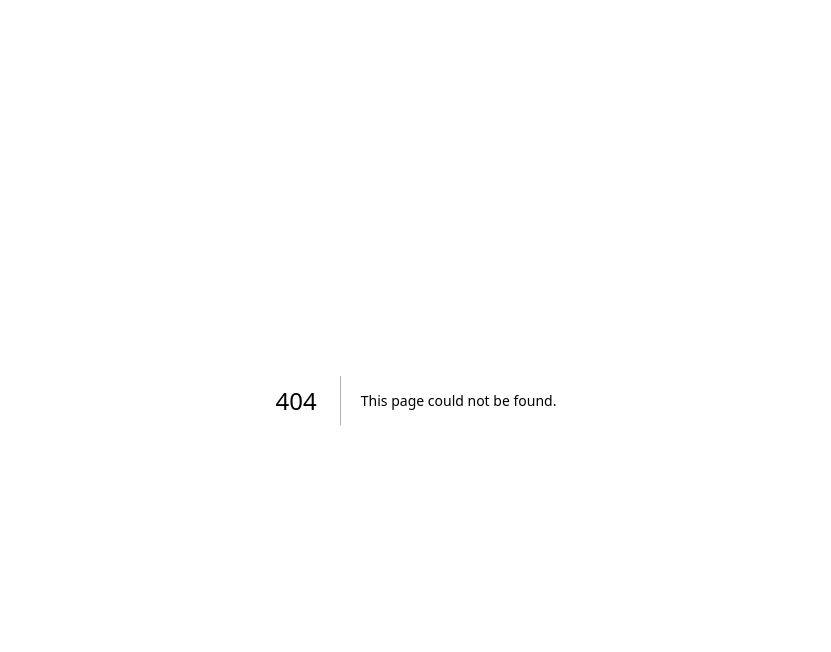
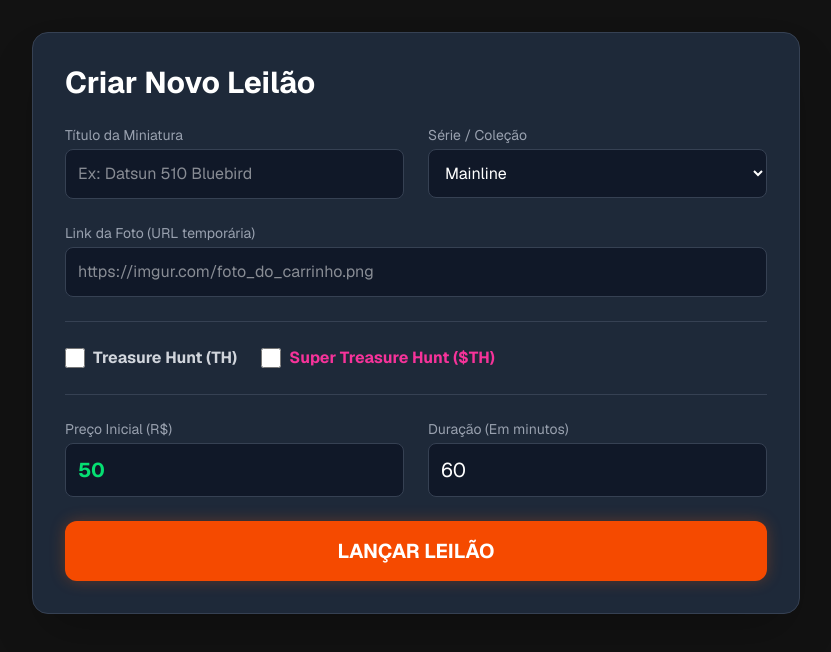
Before and after one commit to ggoulartec/box-64, a Next.js app in the folder frontend/: page /admin/novo-leilao in a window 1280 px wide. Before the commit this address had no page. Shown: the top 652 px of the page, without its empty margins (224-1055 px from the left). Built offline with nearby package versions, Linux system fonts and the light colour scheme.

Commit message:
Criando página de configuração do leilão para testes.

```diff
--- /dev/null
+++ b/frontend/app/admin/novo-leilao/page.jsx
@@ -0,0 +1,142 @@
+'use client';
+
+import {useState} from 'react';
+
+export default function NovoLeilaoAdmin() {
+    const [loading, setLoading] = useState(false);
+    const [mensagem, setMensagem] = useState('');
+
+    // Estado para guardar tudo que for digitado
+    const [form, setForm] = useState({
+        titulo: '',
+        descricao: '',
+        estado: 'Novo/Lacrado',
+        serie: 'Mainline',
+        ano: 2024,
+        is_th: false,
+        is_sth: false,
+        preco_inicial: 50, // Em Reais (o backend converte pra centavos)
+        duracao_minutos: 60,
+        is_anonimo: false,
+        foto_url: '' // Simplificação para o teste inicial
+    });
+
+    const handleChange = (e) => {
+        const {name, value, type, checked} = e.target;
+        setForm({...form, [name]: type === 'checkbox' ? checked : value});
+    };
+
+    const handleSubmit = async (e) => {
+        e.preventDefault();
+        setLoading(true);
+        setMensagem('');
+
+        // Preparando os dados (calculando datas e centavos)
+        const agora = new Date();
+        const dataFim = new Date(agora.getTime() + form.duracao_minutos * 60000);
+
+        const payload = {
+            ...form,
+            vendedor_id: "seu_id_temporario_123", // Será trocado quando tivermos Login
+            preco_inicial: form.preco_inicial * 100, // Converte R$ 50 para 5000 centavos
+            data_inicio: agora.toISOString(),
+            data_fim: dataFim.toISOString(),
+            fotos: [form.foto_url]
+        };
+
+        try {
+            const resposta = await fetch('http://localhost:3001/api/leiloes', {
+                method: 'POST',
+                headers: {'Content-Type': 'application/json'},
+                body: JSON.stringify(payload)
+            });
+
+            if (resposta.ok) {
+                setMensagem('✅ Leilão criado e pronto para a pista!');
+                // Aqui poderíamos limpar o formulário ou redirecionar
+            } else {
+                setMensagem('❌ Erro ao criar o leilão.');
+            }
+        } catch (erro) {
+            setMensagem('❌ Erro de conexão com o servidor.');
+        }
+
+        setLoading(false);
+    };
+
+    return (
+        <div className="min-h-screen bg-[#121212] text-gray-100 p-8 font-sans">
+            <div className="max-w-3xl mx-auto bg-gray-800 p-8 rounded-2xl shadow-2xl border border-gray-700">
+                <h1 className="text-3xl font-bold text-white mb-6">Criar Novo Leilão</h1>
+
+                {mensagem && (
+                    <div className="mb-6 p-4 rounded-lg bg-gray-700 font-bold text-center border border-gray-600">
+                        {mensagem}
+                    </div>
+                )}
+
+                <form onSubmit={handleSubmit} className="space-y-6">
+                    {/* Seção 1: Dados do Carro */}
+                    <div className="grid grid-cols-1 md:grid-cols-2 gap-6">
+                        <div>
+                            <label className="block text-sm text-gray-400 mb-1">Título da Miniatura</label>
+                            <input type="text" name="titulo" required onChange={handleChange} value={form.titulo}
+                                   className="w-full bg-gray-900 border border-gray-700 rounded-lg p-3 text-white focus:ring-2 focus:ring-orange-500 outline-none"
+                                   placeholder="Ex: Datsun 510 Bluebird"/>
+                        </div>
+                        <div>
+                            <label className="block text-sm text-gray-400 mb-1">Série / Coleção</label>
+                            <select name="serie" onChange={handleChange} value={form.serie}
+                                    className="w-full bg-gray-900 border border-gray-700 rounded-lg p-3 text-white outline-none">
+                                <option>Mainline</option>
+                                <option>Premium / Car Culture</option>
+                                <option>Red Line Club (RLC)</option>
+                            </select>
+                        </div>
+                    </div>
+
+                    <div>
+                        <label className="block text-sm text-gray-400 mb-1">Link da Foto (URL temporária)</label>
+                        <input type="url" name="foto_url" onChange={handleChange} value={form.foto_url}
+                               className="w-full bg-gray-900 border border-gray-700 rounded-lg p-3 text-white outline-none"
+                               placeholder="https://imgur.com/foto_do_carrinho.png"/>
+                    </div>
+
+                    <div className="flex gap-6 border-y border-gray-700 py-6">
+                        <label className="flex items-center gap-2 cursor-pointer">
+                            <input type="checkbox" name="is_th" onChange={handleChange} checked={form.is_th}
+                                   className="w-5 h-5 accent-orange-500"/>
+                            <span className="text-gray-300 font-bold">Treasure Hunt (TH)</span>
+                        </label>
+                        <label className="flex items-center gap-2 cursor-pointer">
+                            <input type="checkbox" name="is_sth" onChange={handleChange} checked={form.is_sth}
+                                   className="w-5 h-5 accent-orange-500"/>
+                            <span className="text-pink-500 font-bold">Super Treasure Hunt ($TH)</span>
+                        </label>
+                    </div>
+
+                    {/* Seção 2: Regras de Negócio */}
+                    <div className="grid grid-cols-1 md:grid-cols-2 gap-6">
+                        <div>
+                            <label className="block text-sm text-gray-400 mb-1">Preço Inicial (R$)</label>
+                            <input type="number" name="preco_inicial" min="1" required onChange={handleChange}
+                                   value={form.preco_inicial}
+                                   className="w-full bg-gray-900 border border-gray-700 rounded-lg p-3 text-green-400 font-bold text-xl outline-none"/>
+                        </div>
+                        <div>
+                            <label className="block text-sm text-gray-400 mb-1">Duração (Em minutos)</label>
+                            <input type="number" name="duracao_minutos" min="1" required onChange={handleChange}
+                                   value={form.duracao_minutos}
+                                   className="w-full bg-gray-900 border border-gray-700 rounded-lg p-3 text-white text-xl outline-none"/>
+                        </div>
+                    </div>
+
+                    <button type="submit" disabled={loading}
+                            className="w-full bg-orange-600 hover:bg-orange-500 disabled:bg-gray-600 text-white font-bold text-xl py-4 rounded-xl transition-all shadow-[0_0_15px_rgba(234,88,12,0.3)]">
+                        {loading ? 'Salvando...' : 'LANÇAR LEILÃO'}
+                    </button>
+                </form>
+            </div>
+        </div>
+    );
+}
--- a/frontend/app/leilao/[id]/page.jsx
+++ b/frontend/app/leilao/[id]/page.jsx
@@ -1,12 +1,12 @@
 'use client'; // Avisa o Next.js que esta tela precisa rodar no navegador para ter interatividade
 
-import {useEffect, useState} from 'react';
-import {io} from 'socket.io-client';
+import { useEffect, useState } from 'react';
+import { io } from 'socket.io-client';
 
 // Conecta ao nosso servidor Node.js (depois trocamos pela URL do Render)
 const socket = io('http://localhost:3001');
 
-export default function SalaDeLeilao({params}) {
+export default function SalaDeLeilao({ params }) {
     const leilaoId = params.id || "leilao_datsun_123";
 
     // Estados da nossa tela
@@ -14,6 +14,17 @@ export default function SalaDeLeilao({params}) {
     const [tempoRestante, setTempoRestante] = useState(0);
     const [historico, setHistorico] = useState([]);
     const [mensagemErro, setMensagemErro] = useState('');
+
+    // Função para manter o relógio rodando na tela
+    const atualizarRelogio = (dataFimMs) => {
+        const intervalo = setInterval(() => {
+            const agora = Date.now();
+            const diff = Math.max(0, Math.floor((dataFimMs - agora) / 1000));
+            setTempoRestante(diff);
+
+            if (diff <= 0) clearInterval(intervalo);
+        }, 1000);
+    };
 
     // Efeito que roda assim que a página abre
     useEffect(() => {
@@ -58,17 +69,6 @@ export default function SalaDeLeilao({params}) {
         };
     }, [leilaoId]);
 
-    // Função para manter o relógio rodando na tela
-    const atualizarRelogio = (dataFimMs) => {
-        const intervalo = setInterval(() => {
-            const agora = Date.now();
-            const diff = Math.max(0, Math.floor((dataFimMs - agora) / 1000));
-            setTempoRestante(diff);
-
-            if (diff <= 0) clearInterval(intervalo);
-        }, 1000);
-    };
-
     // Função do botão gigante laranja
     const handleDarLance = () => {
         // Simulando o cálculo do próximo lance no frontend só para enviar o valor certo
@@ -85,7 +85,7 @@ export default function SalaDeLeilao({params}) {
 
     // Formata o dinheiro (de centavos para Reais)
     const formatarDinheiro = (centavos) => {
-        return (centavos / 100).toLocaleString('pt-BR', {style: 'currency', currency: 'BRL'});
+        return (centavos / 100).toLocaleString('pt-BR', { style: 'currency', currency: 'BRL' });
     };
 
     // Cores de alerta para o relógio
@@ -135,8 +135,7 @@ export default function SalaDeLeilao({params}) {
                 </div>
 
                 {/* Feed de Histórico ao Vivo */}
-                <div
-                    className="bg-gray-800 p-6 rounded-2xl border border-gray-700 flex-1 overflow-hidden flex flex-col">
+                <div className="max-h-[539px] bg-gray-800 p-6 rounded-2xl border border-gray-700 flex-1 overflow-hidden flex flex-col">
                     <h3 className="text-lg font-bold mb-4 border-b border-gray-700 pb-2">Histórico de Lances</h3>
                     <div className="flex-1 overflow-y-auto space-y-3">
                         {historico.length === 0 ? (
@@ -144,7 +143,7 @@ export default function SalaDeLeilao({params}) {
                         ) : (
                             historico.map((h, i) => (
                                 <div key={i}
-                                     className="flex justify-between items-center bg-gray-700/50 p-3 rounded-lg">
+                                    className="flex justify-between items-center bg-gray-700/50 p-3 rounded-lg">
                                     <div>
                                         <p className="font-bold text-gray-200">{h.usuario}</p>
                                         <p className="text-xs text-gray-400">{h.hora}</p>
--- a/frontend/app/page.tsx
+++ b/frontend/app/page.tsx
@@ -1,65 +1,112 @@
-import Image from "next/image";
+'use client';
 
-export default function Home() {
-  return (
-    <div className="flex flex-col flex-1 items-center justify-center bg-zinc-50 font-sans dark:bg-black">
-      <main className="flex flex-1 w-full max-w-3xl flex-col items-center justify-between py-32 px-16 bg-white dark:bg-black sm:items-start">
-        <Image
-          className="dark:invert"
-          src="/next.svg"
-          alt="Next.js logo"
-          width={100}
-          height={20}
-          priority
-        />
-        <div className="flex flex-col items-center gap-6 text-center sm:items-start sm:text-left">
-          <h1 className="max-w-xs text-3xl font-semibold leading-10 tracking-tight text-black dark:text-zinc-50">
-            To get started, edit the page.tsx file.
-          </h1>
-          <p className="max-w-md text-lg leading-8 text-zinc-600 dark:text-zinc-400">
-            Looking for a starting point or more instructions? Head over to{" "}
-            <a
-              href="https://vercel.com/templates?framework=next.js&utm_source=create-next-app&utm_medium=appdir-template-tw&utm_campaign=create-next-app"
-              className="font-medium text-zinc-950 dark:text-zinc-50"
-            >
-              Templates
-            </a>{" "}
-            or the{" "}
-            <a
-              href="https://nextjs.org/learn?utm_source=create-next-app&utm_medium=appdir-template-tw&utm_campaign=create-next-app"
-              className="font-medium text-zinc-950 dark:text-zinc-50"
-            >
-              Learning
-            </a>{" "}
-            center.
-          </p>
+import {useEffect, useState} from 'react';
+import Link from 'next/link';
+
+export default function HomeMarketplace() {
+    const [leiloes, setLeiloes] = useState([]);
+    const [loading, setLoading] = useState(true);
+
+    useEffect(() => {
+        // Busca os dados reais do nosso backend
+        const buscarLeiloes = async () => {
+            try {
+                // Se estiver com o Supabase desligado no teste, use dados falsos aqui
+                const resposta = await fetch('http://localhost:3001/api/leiloes');
+                if (resposta.ok) {
+                    const dados = await resposta.json();
+                    setLeiloes(dados);
+                }
+            } catch (error) {
+                console.error("Erro de conexão", error);
+            } finally {
+                setLoading(false);
+            }
+        };
+
+        buscarLeiloes();
+    }, []);
+
+    const formatarDinheiro = (centavos: number) => {
+        return (centavos / 100).toLocaleString('pt-BR', {style: 'currency', currency: 'BRL'});
+    };
+
+    return (
+        <div className="min-h-screen bg-[#121212] text-gray-100 p-8 font-sans">
+            <div className="max-w-7xl mx-auto">
+
+                {/* Cabeçalho da Vitrine */}
+                <div className="flex justify-between items-end mb-10 border-b border-gray-800 pb-6">
+                    <div>
+                        <h1 className="text-4xl font-black text-white tracking-tight">Box<span
+                            className="text-orange-500">64</span></h1>
+                        <p className="text-gray-400 mt-2">Leilões exclusivos de miniaturas raras.</p>
+                    </div>
+                    <Link href="/admin/novo-leilao"
+                          className="text-sm font-bold text-orange-500 hover:text-orange-400 transition-colors">
+                        + Vender Miniatura
+                    </Link>
+                </div>
+
+                {/* Grid de Produtos */}
+                {loading ? (
+                    <p className="text-center text-gray-500 mt-20 animate-pulse">Buscando máquinas na garagem...</p>
+                ) : (
+                    <div className="grid grid-cols-1 sm:grid-cols-2 md:grid-cols-3 lg:grid-cols-4 gap-6">
+                        {leiloes.map((leilao) => (
+                            <Link href={`/leilao/${leilao.id}`} key={leilao.id} className="group cursor-pointer">
+                                <div
+                                    className="bg-gray-800 rounded-2xl overflow-hidden border border-gray-700 hover:border-orange-500 transition-all shadow-lg hover:shadow-[0_0_20px_rgba(234,88,12,0.15)] flex flex-col h-full">
+
+                                    {/* Área da Foto */}
+                                    <div
+                                        className="h-48 bg-gray-700 relative flex items-center justify-center overflow-hidden">
+                                        {leilao.miniaturas?.fotos?.[0] ? (
+                                            <img src={leilao.miniaturas.fotos[0]} alt="Carro"
+                                                 className="w-full h-full object-cover group-hover:scale-105 transition-transform duration-500"/>
+                                        ) : (
+                                            <span className="text-gray-500 font-bold">Sem Imagem</span>
+                                        )}
+
+                                        {/* Tags Especiais (STH / TH) */}
+                                        {leilao.miniaturas?.is_sth && (
+                                            <span
+                                                className="absolute top-3 right-3 bg-pink-600 text-white text-xs font-black px-2 py-1 rounded-md shadow-md">
+                                                $TH
+                                            </span>
+                                        )}
+                                    </div>
+
+                                    {/* Informações do Leilão */}
+                                    <div className="p-5 flex flex-col flex-1">
+                                        <p className="text-xs text-gray-400 uppercase tracking-wider mb-1 font-semibold">
+                                            {leilao.miniaturas?.serie || 'Mainline'}
+                                        </p>
+                                        <h3 className="text-lg font-bold text-white leading-tight mb-4 flex-1">
+                                            {leilao.miniaturas?.titulo || 'HotWheels Misterioso'}
+                                        </h3>
+
+                                        <div
+                                            className="flex justify-between items-end pt-4 border-t border-gray-700/50">
+                                            <div>
+                                                <p className="text-xs text-gray-500 font-medium">Lance Atual</p>
+                                                <p className="text-xl font-black text-green-400">
+                                                    {formatarDinheiro(leilao.lance_atual)}
+                                                </p>
+                                            </div>
+                                            <div className="bg-gray-900 px-3 py-1.5 rounded-lg border border-gray-700">
+                                                <p className="text-xs text-orange-400 font-bold">Ver Sala ➔</p>
+                                            </div>
+                                        </div>
+                                    </div>
+
+                                </div>
+                            </Link>
+                        ))}
+                    </div>
+                )}
+
+            </div>
         </div>
-        <div className="flex flex-col gap-4 text-base font-medium sm:flex-row">
-          <a
-            className="flex h-12 w-full items-center justify-center gap-2 rounded-full bg-foreground px-5 text-background transition-colors hover:bg-[#383838] dark:hover:bg-[#ccc] md:w-[158px]"
-            href="https://vercel.com/new?utm_source=create-next-app&utm_medium=appdir-template-tw&utm_campaign=create-next-app"
-            target="_blank"
-            rel="noopener noreferrer"
-          >
-            <Image
-              className="dark:invert"
-              src="/vercel.svg"
-              alt="Vercel logomark"
-              width={16}
-              height={16}
-            />
-            Deploy Now
-          </a>
-          <a
-            className="flex h-12 w-full items-center justify-center rounded-full border border-solid border-black/[.08] px-5 transition-colors hover:border-transparent hover:bg-black/[.04] dark:border-white/[.145] dark:hover:bg-[#1a1a1a] md:w-[158px]"
-            href="https://nextjs.org/docs?utm_source=create-next-app&utm_medium=appdir-template-tw&utm_campaign=create-next-app"
-            target="_blank"
-            rel="noopener noreferrer"
-          >
-            Documentation
-          </a>
-        </div>
-      </main>
-    </div>
-  );
+    );
 }
```
Also changed, not shown: 1 other file (tests, documents, lock files or other folders).
